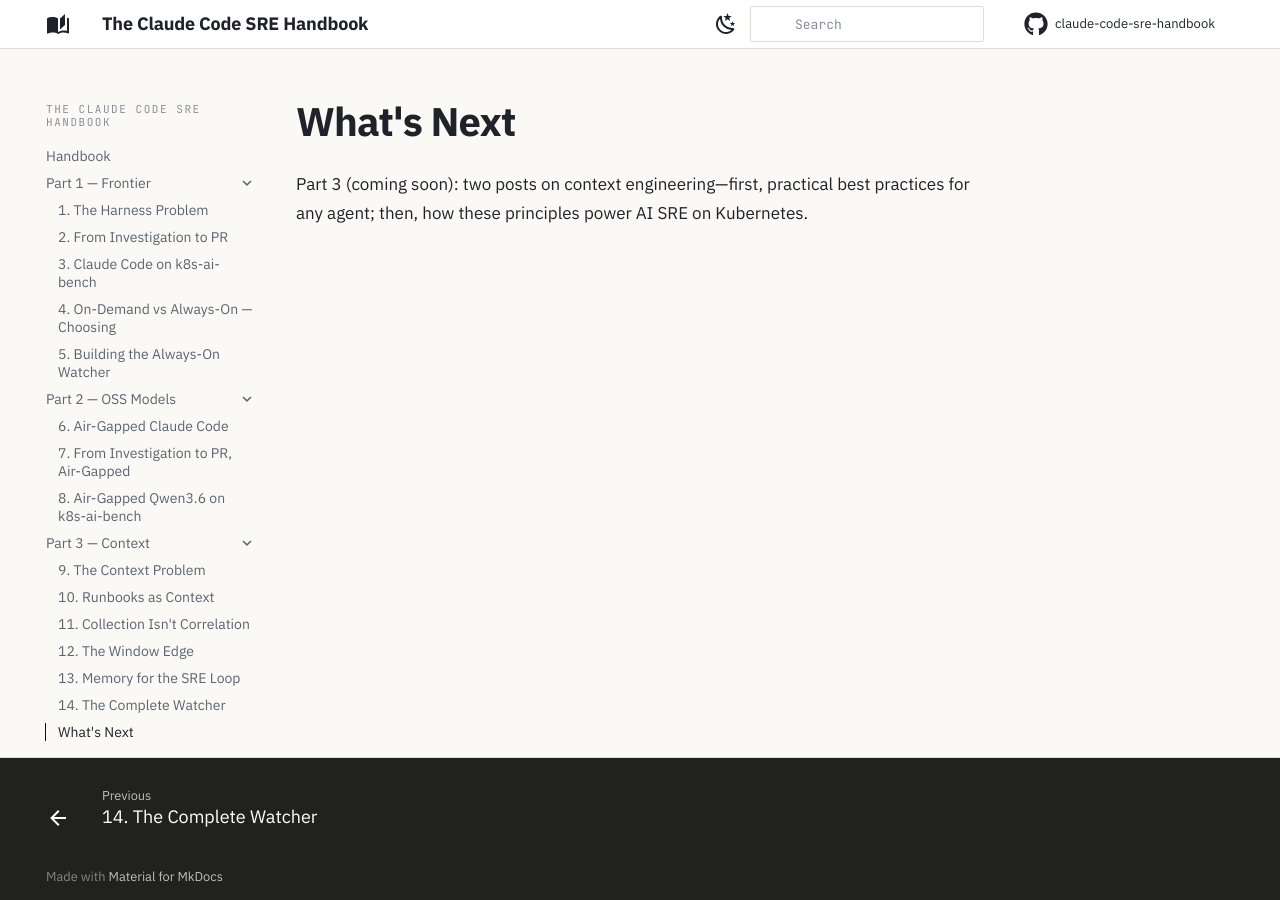
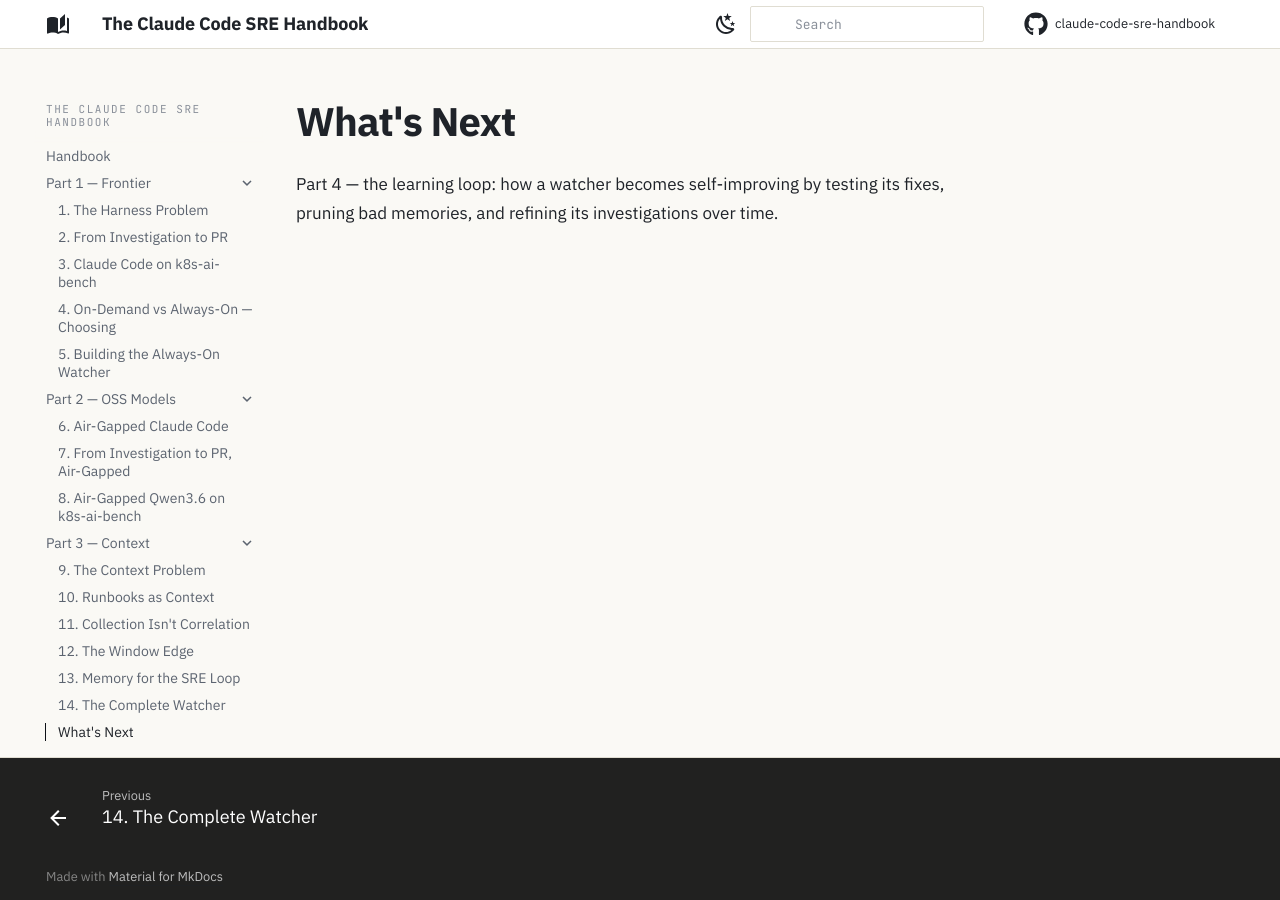
Before and after one commit to har-ki/claude-code-sre-handbook, an MkDocs documentation site: the page built from docs/handbook/whats-next.md, in a window 1280 px wide. Built offline with MkDocs 1.6.1 and Material for MkDocs 9.7.7, drawn with Linux system fonts in a browser that asks for light colours; comment, search, counter and statistics services are not loaded.

Commit message:
docs(handbook): update What's Next to point at Part 4

```diff
--- a/docs/handbook/whats-next.md
+++ b/docs/handbook/whats-next.md
@@ -1,3 +1,3 @@
 # What's Next
 
-Part 3 (coming soon): two posts on context engineering—first, practical best practices for any agent; then, how these principles power AI SRE on Kubernetes.
+Part 4 — the learning loop: how a watcher becomes self-improving by testing its fixes, pruning bad memories, and refining its investigations over time.
```
